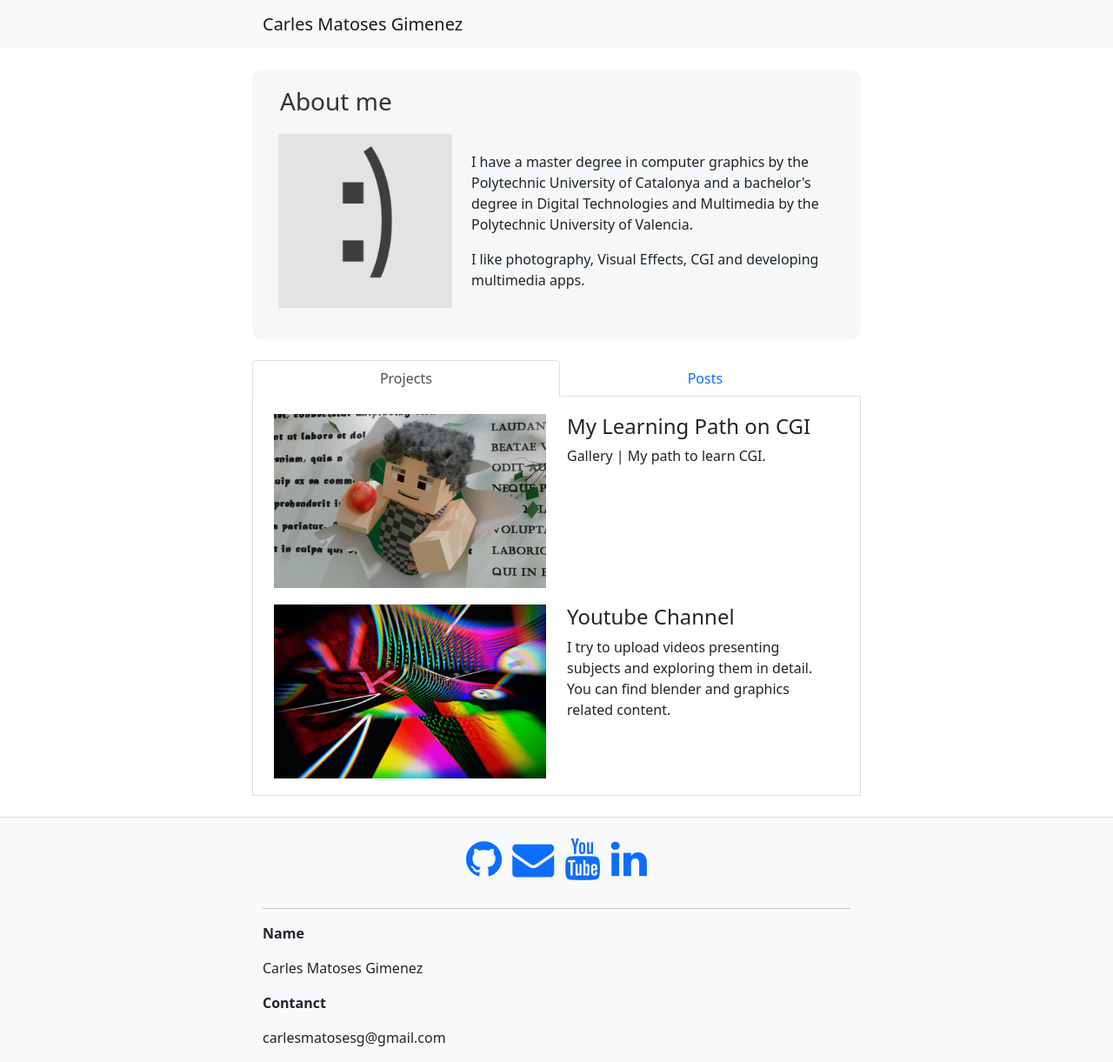
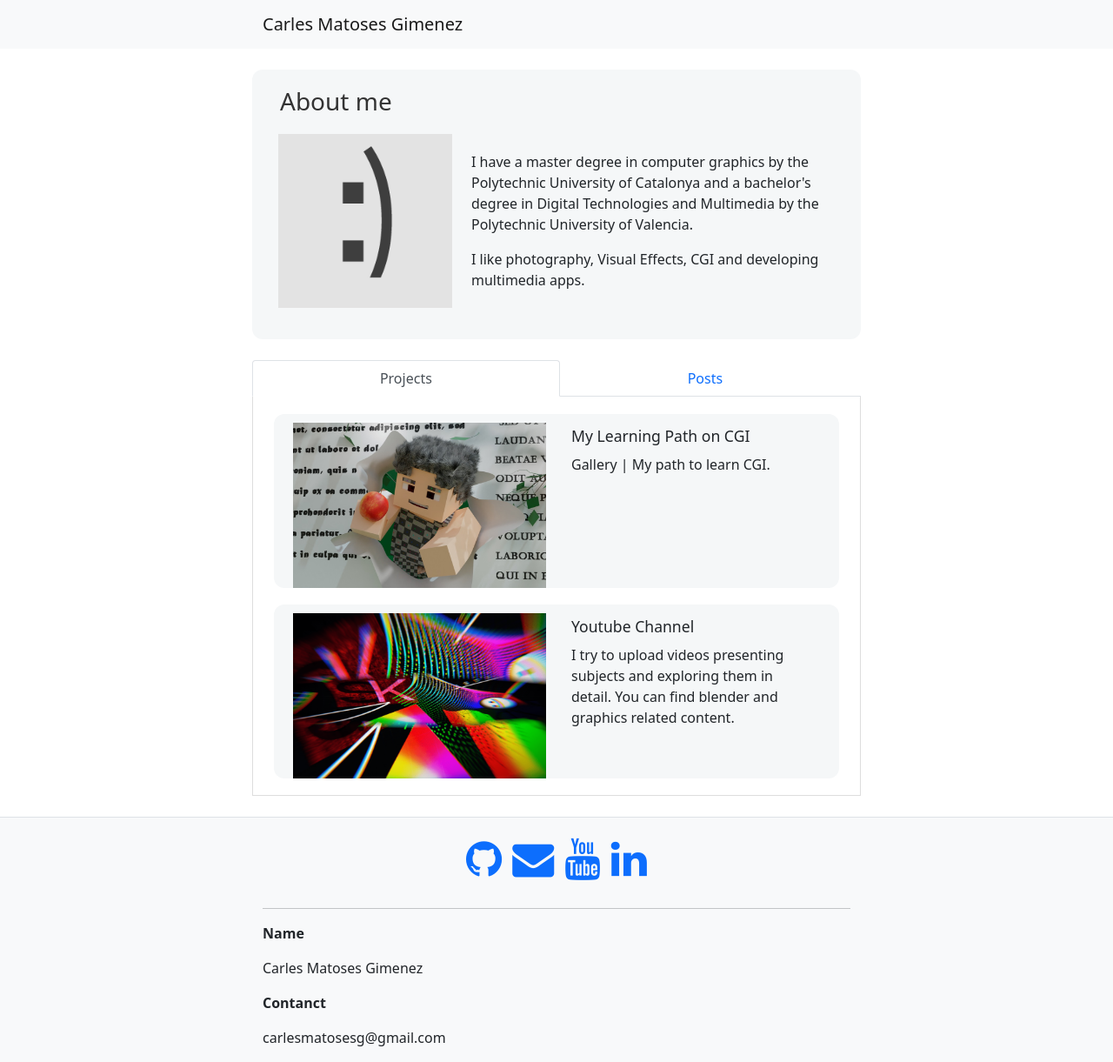
Before and after one commit to carlesmatoses/carlesmatoses.github.io, a Jekyll site: the page built from index.markdown, in a window 1280 px wide. Shown: the whole page at 87% size. Built offline with Jekyll 4.4.1, drawn with Linux system fonts in a browser that asks for light colours; nearby versions of some CDN libraries.

Commit message:
simplifyed card preview post

```diff
--- a/_includes/default_card.html
+++ b/_includes/default_card.html
@@ -5,30 +5,26 @@
 
 <link rel="stylesheet" href="/assets/css/post-preview.css">
 
+{% comment %} Use e_permalink for external links, otherwise use permalink {% endcomment %}
+{% if post.e_permalink %}
+    {% assign link_url = post.e_permalink %}
+{% else %}
+    {% assign link_url = post.permalink %}
+{% endif %}
 
-<div class="row post-preview" href="{{post.permalink}}">
-    {% comment %} If screen is extra small (xs) or small (sm), display as one row {% endcomment %}
-    <div class="col">
-        {% if post.e_permalink %}
-            <a href="{{post.e_permalink}}">
-                <img src="{{post.preview}}" alt="..." class="img-fluid">
-            </a>
-        {% else %}
-            <a href="{{post.permalink}}">
-                <img src="{{post.preview}}" alt="..." class="img-fluid">
-            </a>
-        {% endif %}
-    </div>
-    <div class="col-12 col-sm-6">
-        <a href="{{post.permalink}}">
-            <div class="row fill">
-                <div class="row">
-                    <h4>{{post.title}}</h4>
-                </div>
-                <div class="row fill">
+<a href="{{link_url}}" class="post-preview-link">
+    <div class="row post-preview">
+        {% comment %} If screen is extra small (xs) or small (sm), display as one row {% endcomment %}
+        <div class="col-12 col-sm-6 context-image">
+            <img src="{{post.preview}}" alt="..." class="img-fluid">
+        </div>
+        <div class="col-12 col-sm-6 context-text">
+            <div class="text-content">
+                <h4>{{post.title}}</h4>
+                <div class="abstract-content">
                     {{ abstract }}
                 </div>
             </div>
-        </a>
+        </div>
     </div>
-</div>
+</a>
--- a/assets/css/index.css
+++ b/assets/css/index.css
@@ -23,7 +23,7 @@
     padding: 0;
 }
 
-h3 {
+/* h3 {
     margin: 0 !important;
     padding: 0 !important;
-}
+} */
--- a/assets/css/post-preview.css
+++ b/assets/css/post-preview.css
@@ -8,12 +8,16 @@
 .post-preview{
     height: 200px;
     overflow: hidden;
-
     margin-bottom: 1.2rem;
     border-radius: 12px;
-
     transition: all 0.3s;
     transform: scale(1.0);
+    background-color: #f5f7f8;
+    padding: 10px;
+    /* Remove fixed width and margins that cause spacing issues */
+    width: 100%;
+    margin-left: 0;
+    margin-right: 0;
 }
 
 .post-preview:hover{
@@ -36,6 +40,36 @@
     color: inherit;
 }
 
+.post-preview-link {
+    text-decoration: none;
+    color: inherit;
+    display: block;
+}
+
+.post-preview-link:hover {
+    text-decoration: none;
+    color: inherit;
+}
+
+.text-content {
+    height: 100%;
+    display: flex;
+    flex-direction: column;
+    justify-content: space-between;
+    padding: 5px;
+}
+
+.text-content h4 {
+    margin-bottom: 10px;
+    font-size: 1.1rem;
+}
+
+.abstract-content {
+    flex-grow: 1;
+    overflow: hidden;
+}
+
+
 /* Responsive image for small screens */
 @media (max-width: 575px) {
     .post-preview {
```
